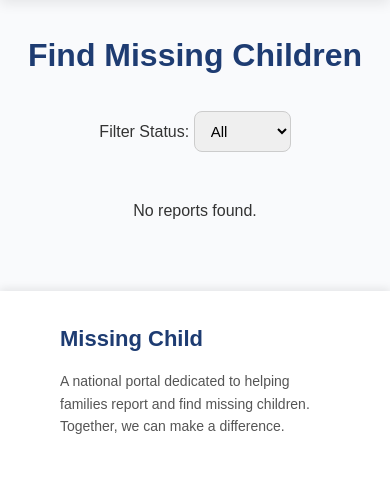
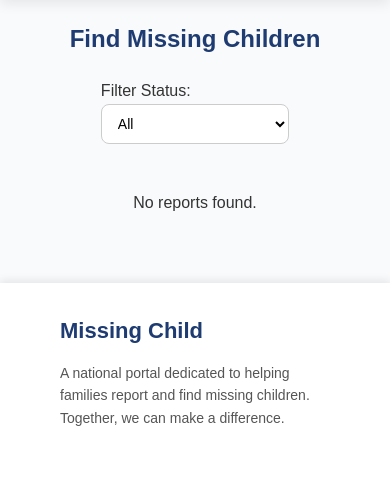
Before and after one commit to Prabhunandan016/missingchilddetector, a Django app: page /missing-data/ in a window 390 px wide; the page is wider, and only the part inside the window is pictured. Shown: the part 136-616 px from the top of that part. Run offline with Django 5.2, Linux system fonts and the light colour scheme; data that the repository does not hold is empty.

Commit message:
Refactor CSS styles in missingdata.html

```diff
--- a/templates/missingdata.html
+++ b/templates/missingdata.html
@@ -5,6 +5,7 @@
   <meta name="viewport" content="width=device-width, initial-scale=1.0">
   <title>Find Missing Children</title>
   <style>
+ /* 🌐 Global Styles */
 body {
   margin: 0;
   font-family: "Poppins", Arial, sans-serif;
@@ -13,17 +14,20 @@
   line-height: 1.6;
 }
 
+/* 🏷️ Heading */
 h1 {
   color: #1e3c72;
   text-align: center;
   margin: 30px 0;
 }
 
+/* 🔍 Filter Container */
 .filter-container {
   max-width: 1000px;
   margin: 0 auto 30px auto;
   display: flex;
   justify-content: flex-end;
+  flex-wrap: wrap;
   gap: 10px;
   padding: 0 20px;
 }
@@ -34,21 +38,32 @@
   border: 1px solid #ccc;
   font-size: 15px;
   cursor: pointer;
+  background-color: #fff;
+  transition: all 0.3s ease;
 }
 
+select:hover,
+select:focus {
+  border-color: #1e3c72;
+  box-shadow: 0 0 0 3px rgba(30, 60, 114, 0.1);
+  outline: none;
+}
+
+/* 🧱 Cards Grid Layout */
 .cards-container {
   max-width: 1000px;
   margin: 0 auto;
   display: grid;
-    grid-template-columns: repeat(auto-fit, minmax(220px, 1fr));
+  grid-template-columns: repeat(auto-fit, minmax(240px, 1fr));
   gap: 20px;
   padding: 0 20px;
 }
 
+/* 🪪 Card Styling */
 .card {
   background: #fff;
   border-radius: 12px;
-    box-shadow: 0 4px 15px rgba(0,0,0,0.05);
+  box-shadow: 0 4px 15px rgba(0, 0, 0, 0.05);
   overflow: hidden;
   transition: transform 0.3s ease, box-shadow 0.3s ease;
   cursor: pointer;
@@ -57,23 +72,25 @@
 
 .card:hover {
   transform: translateY(-5px);
-    box-shadow: 0 6px 20px rgba(0,0,0,0.15);
+  box-shadow: 0 6px 20px rgba(0, 0, 0, 0.15);
 }
 
+/* 🖼️ Card Image */
 .card img {
   width: 100%;
-    height: 200px;
+  height: 220px;
   object-fit: cover;
   transition: transform 0.4s ease, height 0.4s ease;
 }
 
-  /* 👇 When you hover, the image fully expands */
+/* 👇 When you hover, the image slightly expands */
 .card:hover img {
   transform: scale(1.05);
   height: 300px;
   object-fit: contain;
 }
 
+/* 📄 Card Body */
 .card-body {
   padding: 15px 20px;
   background: white;
@@ -92,6 +109,7 @@
   font-size: 14px;
 }
 
+/* 🟢 Status Badge */
 .status {
   display: inline-block;
   padding: 4px 10px;
@@ -102,9 +120,15 @@
   color: #fff;
 }
 
-  .status.missing { background-color: #e63946; }
-  .status.found { background-color: #2a9d8f; }
+.status.missing {
+  background-color: #e63946;
+}
 
+.status.found {
+  background-color: #2a9d8f;
+}
+
+/* 📢 Report Button */
 .report-btn {
   display: block;
   text-align: center;
@@ -120,8 +144,72 @@
 
 .report-btn:hover {
   transform: translateY(-2px);
-    box-shadow: 0 4px 12px rgba(0,0,0,0.2);
+  box-shadow: 0 4px 12px rgba(0, 0, 0, 0.2);
 }
+
+/* 📱 Responsive Design */
+
+/* For tablets */
+@media (max-width: 992px) {
+  .cards-container {
+    grid-template-columns: repeat(auto-fit, minmax(200px, 1fr));
+    gap: 18px;
+    padding: 0 15px;
+  }
+
+  .card img {
+    height: 200px;
+  }
+
+  .filter-container {
+    justify-content: center;
+  }
+}
+
+/* For mobile devices */
+@media (max-width: 600px) {
+  h1 {
+    font-size: 1.5rem;
+    margin: 20px 0;
+  }
+
+  .filter-container {
+    flex-direction: column;
+    align-items: center;
+    gap: 10px;
+  }
+
+  select {
+    width: 100%;
+    max-width: 400px;
+    font-size: 14px;
+  }
+
+  .cards-container {
+    grid-template-columns: 1fr;
+    gap: 15px;
+    padding: 0 12px;
+  }
+
+  .card img {
+    height: 180px;
+  }
+
+  .card-body h3 {
+    font-size: 16px;
+  }
+
+  .card-body p {
+    font-size: 13px;
+  }
+
+  .report-btn {
+    width: 100%;
+    font-size: 14px;
+    padding: 10px;
+  }
+}
+
 </style>
 
 </head>
```
Lines whose indentation alone changed are shown as unchanged.
